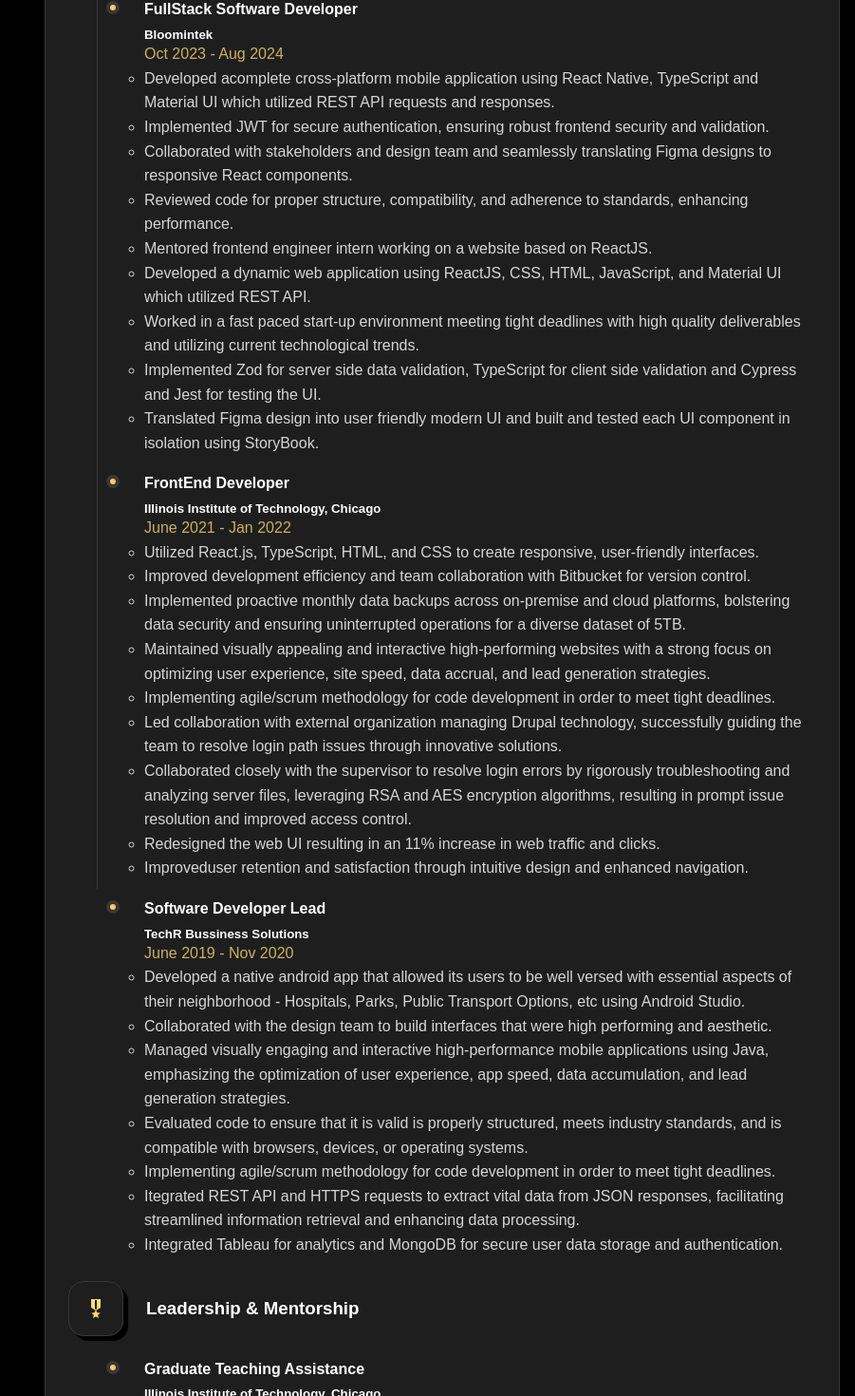
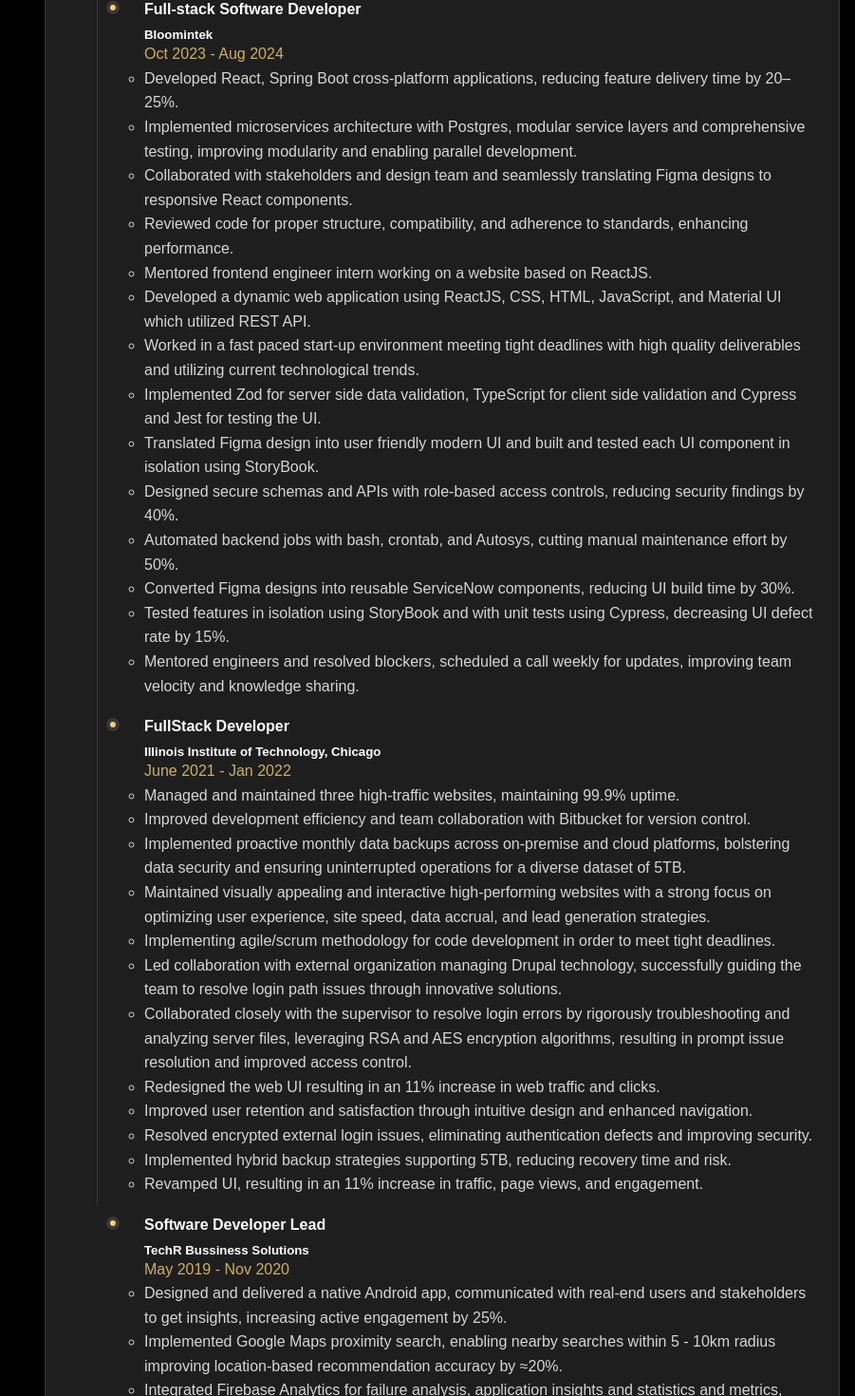
Before and after one commit to MFA21SCM03D/Portfolio, a React (Create React App) app: page /resume in a window 1280 px wide. Shown: the part 1220-2690 px from the top of the page at 95% size, without its empty margins (379-1280 px from the left). Built offline with nearby package versions, Linux system fonts and the light colour scheme.

Commit message:
Update job titles and enhance experience details

```diff
--- a/src/pages/Resume/Resume.jsx
+++ b/src/pages/Resume/Resume.jsx
@@ -36,7 +36,7 @@
         </div>
           <ul className="resume_experience_detail">
             <li className="resume_experience_detail_item">
-              <h5 className='resume_experience_detail_item_title'>FullStack Software Engineer</h5>
+              <h5 className='resume_experience_detail_item_title'>Full-stack Software Engineer</h5>
               <h5 className="resume_experience_detail_item_subtitle">Discover</h5>
               <span>Aug 2024 - Jan 2026</span>
               <ul className='.resume_experience_detail_item_bullet'>
@@ -54,12 +54,12 @@
               </ul>
             </li>
             <li className="resume_experience_detail_item">
-              <h5 className='resume_experience_detail_item_title'>FullStack Software Developer</h5>
+              <h5 className='resume_experience_detail_item_title'>Full-stack Software Developer</h5>
               <h5 className="resume_experience_detail_item_subtitle">Bloomintek</h5>
               <span>Oct 2023 - Aug 2024</span>
               <ul className='.resume_experience_detail_item_bullet'>
-                <li className='resume_experience_detail_item_bullet_point'>Developed acomplete cross-platform mobile application using React Native, TypeScript and Material UI which utilized REST API requests and responses.</li>
-                <li className='resume_experience_detail_item_bullet_point'>Implemented JWT for secure authentication, ensuring robust frontend security and validation.</li>
+                <li className='resume_experience_detail_item_bullet_point'>Developed React,  Spring Boot cross-platform applications,  reducing feature delivery time by 20–25%.</li>
+                <li className='resume_experience_detail_item_bullet_point'>Implemented microservices architecture with Postgres, modular service layers and comprehensive testing, improving modularity and enabling parallel development.</li>
                 <li className='resume_experience_detail_item_bullet_point'>Collaborated with stakeholders and design team and seamlessly translating Figma designs to responsive React components.</li>
                 <li className='resume_experience_detail_item_bullet_point'>Reviewed code for proper structure, compatibility, and adherence to standards, enhancing performance.</li>
                 <li className='resume_experience_detail_item_bullet_point'>Mentored frontend engineer intern working on a website based on ReactJS.</li>
@@ -67,73 +67,46 @@
                 <li className='resume_experience_detail_item_bullet_point'>Worked in a fast paced start-up environment meeting tight deadlines with high quality deliverables and utilizing current technological trends.</li>
                 <li className='resume_experience_detail_item_bullet_point'>Implemented Zod for server side data validation, TypeScript for client side validation and Cypress and Jest for testing the UI.</li>
                 <li className='resume_experience_detail_item_bullet_point'>Translated Figma design into user friendly modern UI and built and tested each UI component in isolation using StoryBook.</li>
+                <li className='resume_experience_detail_item_bullet_point'>Designed secure schemas and APIs with role-based access controls, reducing security findings by 40%.</li>
+                <li className='resume_experience_detail_item_bullet_point'>Automated backend jobs with bash, crontab, and Autosys, cutting manual maintenance effort by 50%.</li>
+                <li className='resume_experience_detail_item_bullet_point'>Converted Figma designs into reusable ServiceNow components, reducing UI build time by 30%.</li>
+                <li className='resume_experience_detail_item_bullet_point'>Tested features in isolation using StoryBook and with unit tests using Cypress, decreasing UI defect rate by 15%.</li>
+                <li className='resume_experience_detail_item_bullet_point'>Mentored engineers and resolved blockers, scheduled a call weekly for updates, improving team velocity and knowledge sharing.</li>
               </ul>
             </li>
             <li className="resume_experience_detail_item">
-              <h5 className='resume_experience_detail_item_title'>FrontEnd Developer</h5>
+              <h5 className='resume_experience_detail_item_title'>FullStack Developer</h5>
               <h5 className="resume_experience_detail_item_subtitle">Illinois Institute of Technology, Chicago</h5>
               <span>June 2021 - Jan 2022</span>
               <ul className='.resume_experience_detail_item_bullet'>
-                <li className='resume_experience_detail_item_bullet_point'>
-                  Utilized React.js, TypeScript, HTML, and CSS to create responsive, user-friendly interfaces.
-                </li>
-                <li className='resume_experience_detail_item_bullet_point'>
-                  Improved development efficiency and team collaboration with Bitbucket for version control.
-                </li>
-                <li className='resume_experience_detail_item_bullet_point'>
-                  Implemented proactive monthly data backups across on-premise and cloud platforms,
-                  bolstering data security and ensuring uninterrupted operations for a diverse dataset of 5TB.
-                </li>
-                <li className='resume_experience_detail_item_bullet_point'>
-                  Maintained visually appealing and interactive high-performing websites with a strong focus
-                  on optimizing user experience, site speed, data accrual, and lead generation strategies.
-                </li>
-                <li className='resume_experience_detail_item_bullet_point'>
-                  Implementing agile/scrum methodology for code development in order to meet tight deadlines.
-                </li>
-                <li className='resume_experience_detail_item_bullet_point'>
-                  Led collaboration with external organization managing Drupal technology, successfully guiding the team to resolve login path issues through innovative solutions.
-                </li>
-                <li className='resume_experience_detail_item_bullet_point'>
-                  Collaborated closely with the supervisor to resolve login errors by rigorously troubleshooting and analyzing server files,
-                  leveraging RSA and AES encryption algorithms, resulting in prompt issue resolution and improved access control.
-                </li>
-                <li className='resume_experience_detail_item_bullet_point'>
-                  Redesigned the web UI resulting in an 11% increase in web traffic and clicks.
-                </li>
-                <li className='resume_experience_detail_item_bullet_point'>
-                  Improveduser retention and satisfaction through intuitive design and enhanced navigation.
-                </li>
+                <li className='resume_experience_detail_item_bullet_point'>Managed and maintained three high-traffic websites, maintaining 99.9% uptime.</li>
+                <li className='resume_experience_detail_item_bullet_point'>Improved development efficiency and team collaboration with Bitbucket for version control.</li>
+                <li className='resume_experience_detail_item_bullet_point'>Implemented proactive monthly data backups across on-premise and cloud platforms, bolstering data security and ensuring uninterrupted operations for a diverse dataset of 5TB.</li>
+                <li className='resume_experience_detail_item_bullet_point'>Maintained visually appealing and interactive high-performing websites with a strong focus on optimizing user experience, site speed, data accrual, and lead generation strategies.</li>
+                <li className='resume_experience_detail_item_bullet_point'>Implementing agile/scrum methodology for code development in order to meet tight deadlines.</li>
+                <li className='resume_experience_detail_item_bullet_point'>Led collaboration with external organization managing Drupal technology, successfully guiding the team to resolve login path issues through innovative solutions.</li>
+                <li className='resume_experience_detail_item_bullet_point'>Collaborated closely with the supervisor to resolve login errors by rigorously troubleshooting and analyzing server files, leveraging RSA and AES encryption algorithms, resulting in prompt issue resolution and improved access control.</li>
+                <li className='resume_experience_detail_item_bullet_point'>Redesigned the web UI resulting in an 11% increase in web traffic and clicks.</li>
+                <li className='resume_experience_detail_item_bullet_point'>Improved user retention and satisfaction through intuitive design and enhanced navigation.</li>
+                <li className='resume_experience_detail_item_bullet_point'>Resolved encrypted external login issues, eliminating authentication defects and improving security.</li>
+                <li className='resume_experience_detail_item_bullet_point'>Implemented hybrid backup strategies supporting 5TB, reducing recovery time and risk.</li>
+                <li className='resume_experience_detail_item_bullet_point'>Revamped UI, resulting in an 11% increase in traffic, page views, and engagement.</li>
               </ul>
             </li>
             <li className="resume_experience_detail_item">
               <h5 className='resume_experience_detail_item_title'>Software Developer Lead</h5>
               <h5 className="resume_experience_detail_item_subtitle">TechR Bussiness Solutions</h5>
-              <span>June 2019 - Nov 2020</span>
+              <span>May 2019 - Nov 2020</span>
               <ul className='.resume_experience_detail_item_bullet'>
-                <li className='resume_experience_detail_item_bullet_point'>
-                  Developed a native android app that allowed its users to be well versed with essential aspects of their neighborhood
-                  - Hospitals, Parks, Public Transport Options, etc using Android Studio.
-                </li>
-                <li className='resume_experience_detail_item_bullet_point'>
-                  Collaborated with the design team to build interfaces that were high performing and aesthetic.
-                </li>
-                <li className='resume_experience_detail_item_bullet_point'>
-                  Managed visually engaging and interactive high-performance mobile applications using Java,
-                  emphasizing the optimization of user experience, app speed, data accumulation, and lead generation strategies.
-                </li>
-                <li className='resume_experience_detail_item_bullet_point'>
-                  Evaluated code to ensure that it is valid is properly structured, meets industry standards, and is compatible with browsers, devices, or operating systems.
-                </li>
-                <li className='resume_experience_detail_item_bullet_point'>
-                  Implementing agile/scrum methodology for code development in order to meet tight deadlines.
-                </li>
-                <li className='resume_experience_detail_item_bullet_point'>
-                  Itegrated REST API and HTTPS requests to extract vital data from JSON responses, facilitating streamlined information retrieval and enhancing data processing.
-                </li>
-                <li className='resume_experience_detail_item_bullet_point'>
-                  Integrated Tableau for analytics and MongoDB for secure user data storage and authentication.
-                </li>
+                <li className='resume_experience_detail_item_bullet_point'>Designed and delivered a native Android app, communicated with real-end users and stakeholders to get insights, increasing active engagement by 25%.</li>
+                <li className='resume_experience_detail_item_bullet_point'>Implemented Google Maps proximity search, enabling nearby searches within 5 - 10km radius improving location-based recommendation accuracy by ≈20%.</li>
+                <li className='resume_experience_detail_item_bullet_point'>Integrated Firebase Analytics for failure analysis, application insights and statistics and metrics, increasing event visibility and enabling data-driven feature decisions.</li>
+                <li className='resume_experience_detail_item_bullet_point'>Used MongoDB for secure storage  to securely store user real-time data, reducing data-related issues and improving reliability.</li>
+                <li className='resume_experience_detail_item_bullet_point'>Consumed REST APIs with optimized JSON processing, reducing network latency impact by 10–15%.</li>
+                <li className='resume_experience_detail_item_bullet_point'>Built social features (chat, groups, forums) building a collaborative and engaging community within, increasing session duration by ≈12%.</li>
+                <li className='resume_experience_detail_item_bullet_point'>Designed modular UI components, improving UX consistency and reducing UI bugs by 18%.</li>
+                <li className='resume_experience_detail_item_bullet_point'>Led a team of 4 engineers, improving delivery predictability and reducing integration issues by 25%.</li>
+                <li className='resume_experience_detail_item_bullet_point'>Implemented notification workflows and real-time filters, increasing feature engagement.</li>
               </ul>
             </li>
           </ul>
@@ -145,7 +118,7 @@
         </div>
         <ul className="resume_experience_detail">
            <li className="resume_experience_detail_item">
-                <h5 className='resume_experience_detail_item_title'>Graduate Teaching Assistance</h5>
+                <h5 className='resume_experience_detail_item_title'>Technical Graduate Assistant</h5>
                 <h5 className="resume_experience_detail_item_subtitle">Illinois Institute of Technology, Chicago</h5>
                 <span>Jan 2022 - Dec 2022</span>
             <ul className='.resume_experience_detail_item_bullet'>
```
